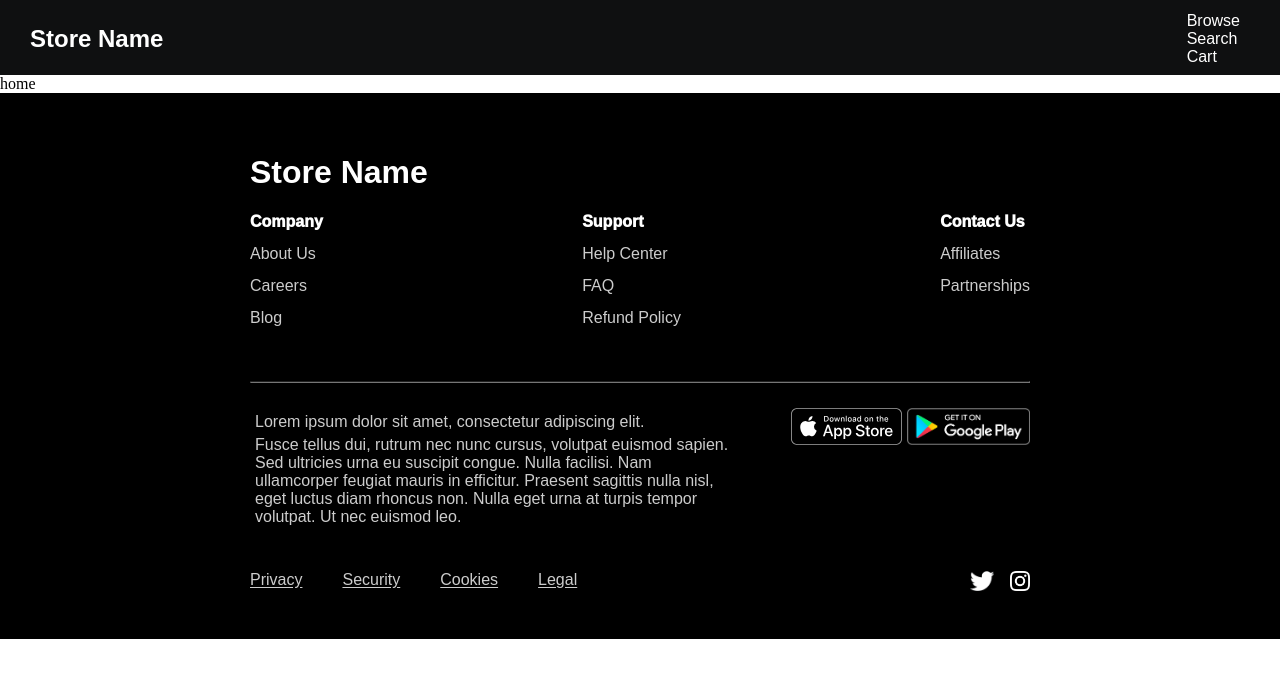
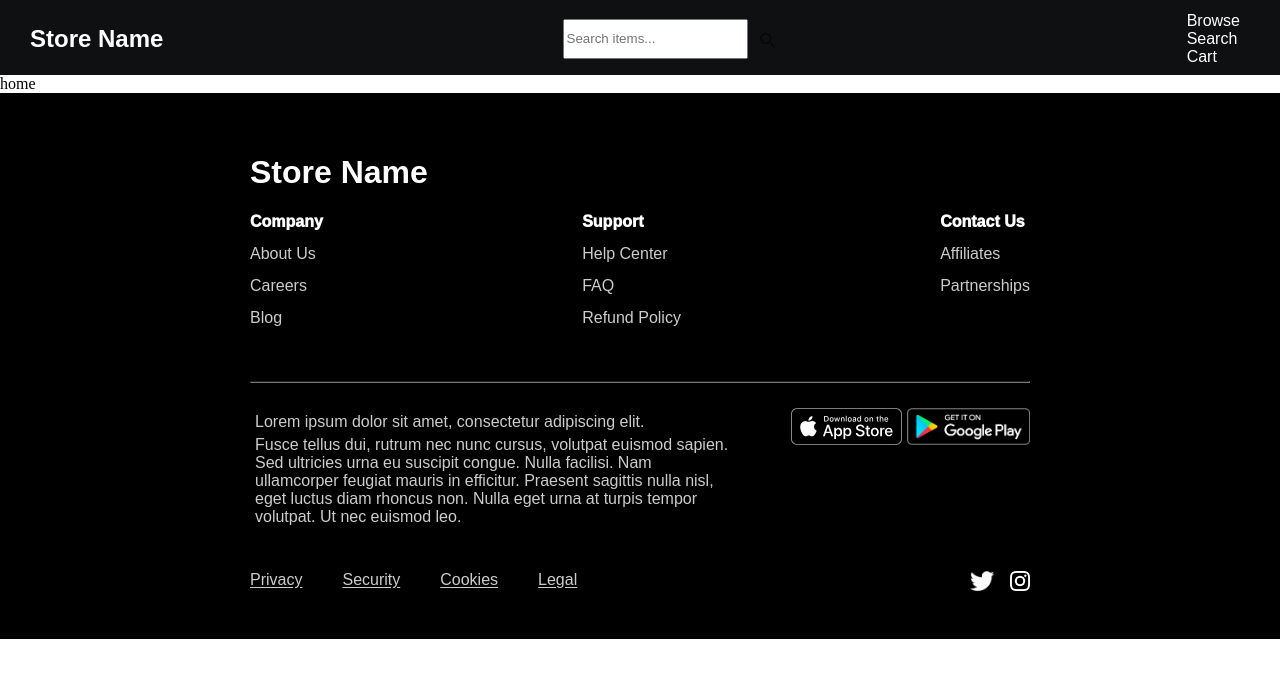
Before and after one commit to gitSuki/ecommerce-app, a React (Vite) app: page / in a window 1280 px wide. Shown: the top 678 px of the page. Built offline with nearby package versions, Linux system fonts and the light colour scheme.

Commit message:
Add search bar icon

```diff
--- a/src/components/Navbar.css
+++ b/src/components/Navbar.css
@@ -7,3 +7,17 @@
     background-color: #0f1011;
     color: #ffffff;
 }
+
+.search-section {
+    display: flex;
+}
+
+.search-icon {
+    fill: #ffffff;
+    padding-top: 3px;
+    transition: 0.3s;
+}
+
+.search-icon:hover {
+    fill: #cccccc;
+}
--- a/src/components/Navbar.tsx
+++ b/src/components/Navbar.tsx
@@ -1,6 +1,8 @@
 import { useNavigate } from "react-router-dom";
 import { useDispatch, useSelector } from "react-redux";
 import { setCartIsOpen } from "../state/cart";
+import { IconButton } from "@mui/material";
+import SearchIcon from "@mui/icons-material/Search";
 import "./Navbar.css";
 
 const Navbar = (): JSX.Element => {
@@ -12,6 +14,12 @@ const Navbar = (): JSX.Element => {
     return (
         <nav className="navbar">
             <h1>Store Name</h1>
+            <form className="search-section">
+                <input type="text" placeholder="Search items..." />
+                <IconButton sx={{ '&:hover': {backgroundColor: "RGBA(163,163,163,0.50)"}}} >
+                    <SearchIcon className="search-icon"></SearchIcon>
+                </IconButton>
+            </form>
             <div>
                 <div>Browse</div>
                 <div>Search</div>
```
